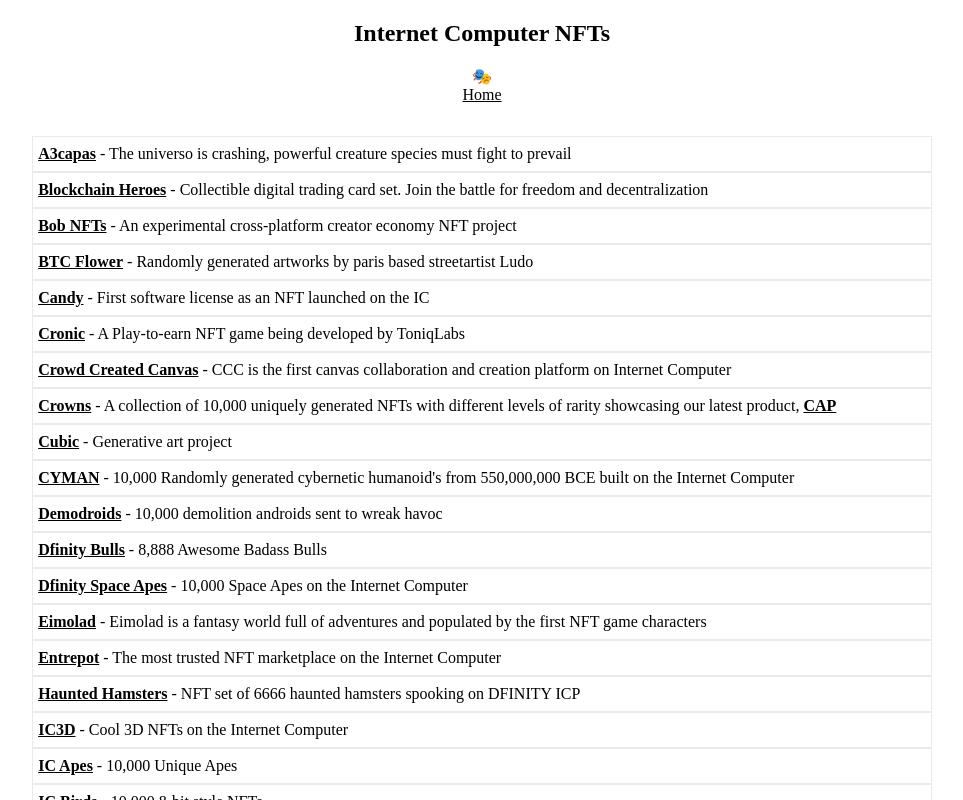
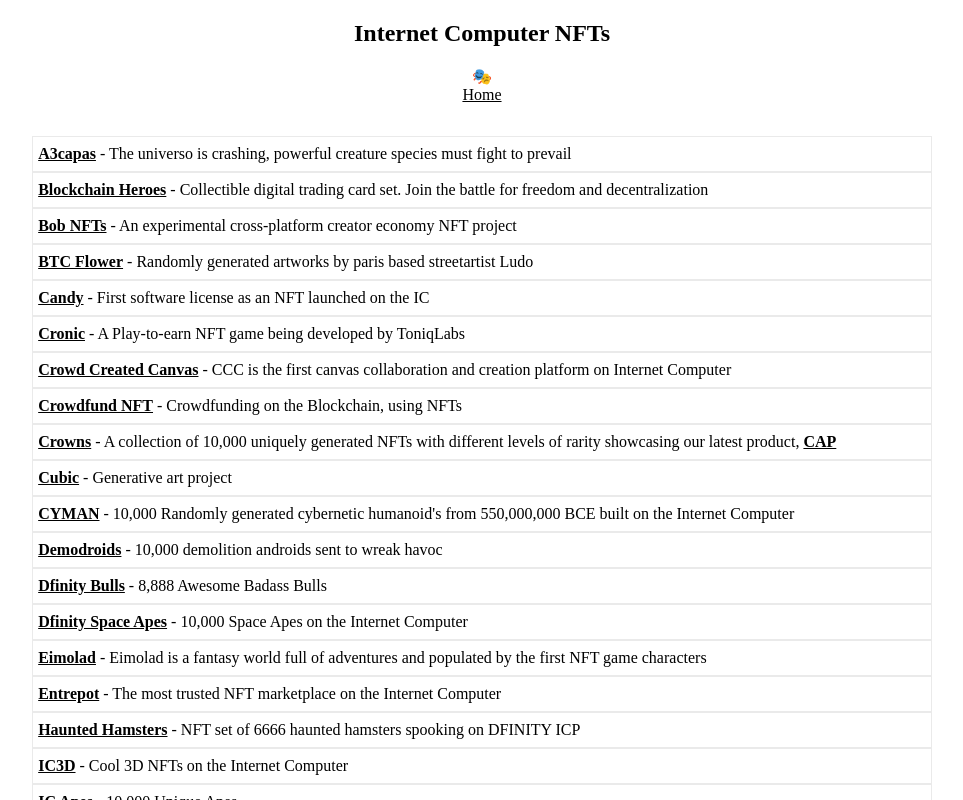
Before and after one commit to rjlucasm/ictoday, a Next.js app: page /nft in a window 1280 px wide. Shown: the top 800 px of the page, without its empty margins (158-1121 px from the left). Built offline with nearby package versions, Linux system fonts and the light colour scheme.

Commit message:
Crowdfund NFT

```diff
--- a/pages/nft.js
+++ b/pages/nft.js
@@ -37,6 +37,9 @@ export default function NFTs() {
             </div>
             <div className="pagescard">
                 <a href="https://skeh5-daaaa-aaaai-aar4q-cai.raw.ic0.app/" target="_blank" rel="noopener noreferrer">Crowd Created Canvas</a> - CCC is the first canvas collaboration and creation platform on Internet Computer
+            </div>
+            <div className="pagescard">
+                <a href="https://kn5ky-6iaaa-aaaai-qbikq-cai.ic0.app/" target="_blank" rel="noopener noreferrer">Crowdfund NFT</a> - Crowdfunding on the Blockchain, using NFTs
             </div>
             <div className="pagescard">
                 <a href="https://crowns.ooo/" target="_blank" rel="noopener noreferrer">Crowns</a> - A collection of 10,000 uniquely generated NFTs with different levels of rarity showcasing our latest product, <a href="https://cap.ooo/" target="_blank" rel="noopener noreferrer">CAP</a>
```
